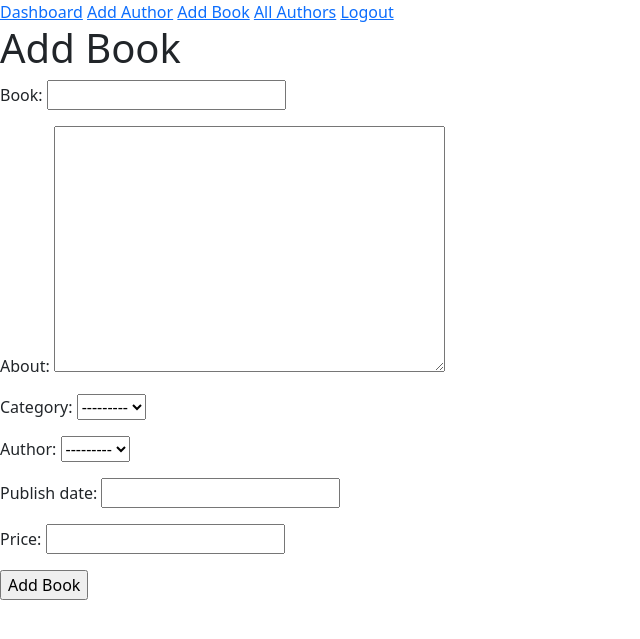
After one commit to ebin6/BookHive, a Django app: page /manager/add-book in a window 1280 px wide. The commit adds this page. Shown: the top 639 px of the page, without its empty margins (0-640 px from the left). Run offline with Django 5.2, Linux system fonts and the light colour scheme; the visitor is signed in with stand-in values (Sample User, id 1); data that the repository does not hold is empty.

Commit message:
Created form class for Book and specified in views and  HTML page

```diff
--- /dev/null
+++ b/manager/forms.py
@@ -0,0 +1,8 @@
+from django import forms
+from .models import Book
+
+class BookForm(forms.ModelForm):
+    class Meta:
+        model=Book
+        fields="__all__"
+        exclude=["slug",]
--- a/manager/models.py
+++ b/manager/models.py
@@ -29,3 +29,22 @@ class Category(models.Model):
         if not self.slug:
             self.slug=slugify(self.category)
         return super().save(*args,**kwargs)
+
+
+class Book(models.Model):
+    book=models.CharField(max_length=60,unique=True)
+    about=models.TextField()
+    category=models.ForeignKey(Category,on_delete=models.PROTECT)
+    author=models.ForeignKey(Author,on_delete=models.PROTECT)
+    publish_date=models.DateField()
+    date=models.DateField(auto_now_add=True)
+    price=models.DecimalField(max_digits=6,decimal_places=2)
+    slug=models.SlugField(unique=True)
+
+    def __str__(self):
+        return self.book
+
+    def save(self,*args,**kwargs):
+        if not self.slug:
+            self.slug=slugify(self.book)
+        return super().save(*args,*kwargs)
--- /dev/null
+++ b/manager/templates/add-book.html
@@ -0,0 +1,15 @@
+{% extends 'base.html' %}
+
+{% block title %}BookHive - Add Book{% endblock %}
+
+{% block content %}
+
+<h1>Add Book</h1>
+<div>
+    <form method="post" action="{% url 'add_book' %}" enctype="multipart/form-data">
+        {% csrf_token %}
+        {{form.as_p}}
+        <input type="submit" value="Add Book">
+    </form>
+</div>
+{% endblock %}
--- a/manager/templates/base.html
+++ b/manager/templates/base.html
@@ -13,7 +13,8 @@
 <body>
     <nav>
         <a href="{% url 'dashboard' %}">Dashboard</a>
-         <a href="{% url 'create_author' %}">Add Author</a>
+        <a href="{% url 'create_author' %}">Add Author</a>
+        <a href="{% url 'add_book' %}">Add Book</a>
         <a href="{% url 'list_authors' %}">All Authors</a>
         {% if request.user.is_authenticated %}
             <a href="{% url 'logout' %}">Logout</a>
--- a/manager/urls.py
+++ b/manager/urls.py
@@ -7,5 +7,6 @@ urlpatterns=[
     path('all-authors',views.allAuthors,name="list_authors"),
     path("author-detail/<slug:link>",views.authorDetail,name="author_detail"),
     path("edit-author/<slug:link>",views.editAuthor,name="edit_author"),
-    path("remove-author/<slug:link>",views.deleteAuthor,name="delete_author")
+    path("remove-author/<slug:link>",views.deleteAuthor,name="delete_author"),
+    path("add-book",views.addBook,name="add_book")
 ]
--- a/manager/views.py
+++ b/manager/views.py
@@ -3,7 +3,7 @@ from manager.models import Author
 from django.utils.text import slugify
 from django.contrib.auth.decorators import login_required
 from django.contrib import messages
-
+from .forms import BookForm
 # Create your views here.
 
 @login_required(login_url="signin")
@@ -69,3 +69,8 @@ def deleteAuthor(request,link):
     writer.delete()
     messages.success(request,"Author deleted ")
     return redirect("list_authors")
+
+@login_required
+def addBook(request):
+    my_form=BookForm()
+    return render(request,"add-book.html",{"form":my_form})
```
Also changed, not shown: manager/migrations/0005_book.py (added).
